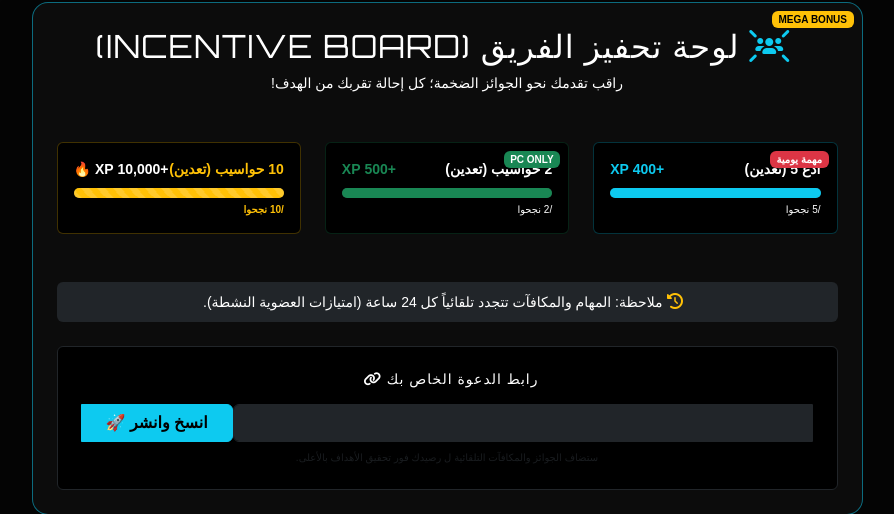
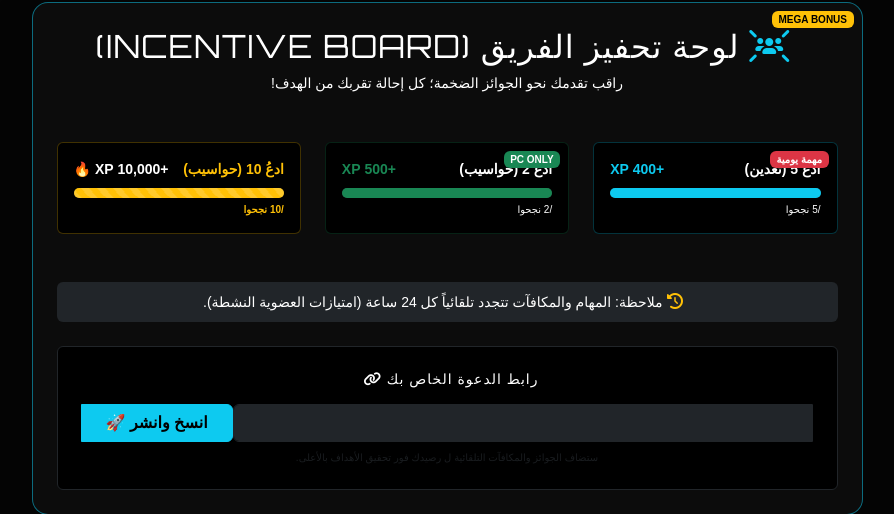
Before and after one commit to akliop/investment-site, a Flask app: template templates/referrals.html in a window 1280 px wide. Shown: the part 122-636 px from the top of the page, without its empty margins (193-1087 px from the left). Run offline with Flask 3, Linux system fonts and the light colour scheme; the template is opened without the code that fills it, so the values that code supplies are empty.

Commit message:
UI: Update referral task labels to 'Invite (PC)'

```diff
--- a/templates/referrals.html
+++ b/templates/referrals.html
@@ -32,7 +32,7 @@
                     <div class="p-3 bg-black rounded border border-success border-opacity-25 h-100 position-relative">
                         <span class="badge bg-success position-absolute top-0 end-0 m-2 x-small">PC ONLY</span>
                         <div class="d-flex justify-content-between mb-2">
-                            <span class="text-white small fw-bold">2 حواسيب (تعدين)</span>
+                            <span class="text-white small fw-bold">ادعُ 2 (حواسيب)</span>
                             <span class="text-success small fw-bold">+500 XP</span>
                         </div>
                         <div class="progress bg-dark" style="height: 10px;">
@@ -48,7 +48,7 @@
                     <div class="p-3 bg-black rounded border border-warning border-opacity-25 h-100 highlight-gold">
                         <span class="badge bg-warning text-black position-absolute top-0 end-0 m-2 x-small fw-bold">MEGA BONUS</span>
                         <div class="d-flex justify-content-between mb-2">
-                            <span class="text-warning small fw-bold">10 حواسيب (تعدين)</span>
+                            <span class="text-warning small fw-bold">ادعُ 10 (حواسيب)</span>
                             <span class="text-white small fw-bold">+10,000 XP 🔥</span>
                         </div>
                         <div class="progress bg-dark" style="height: 10px;">
```
